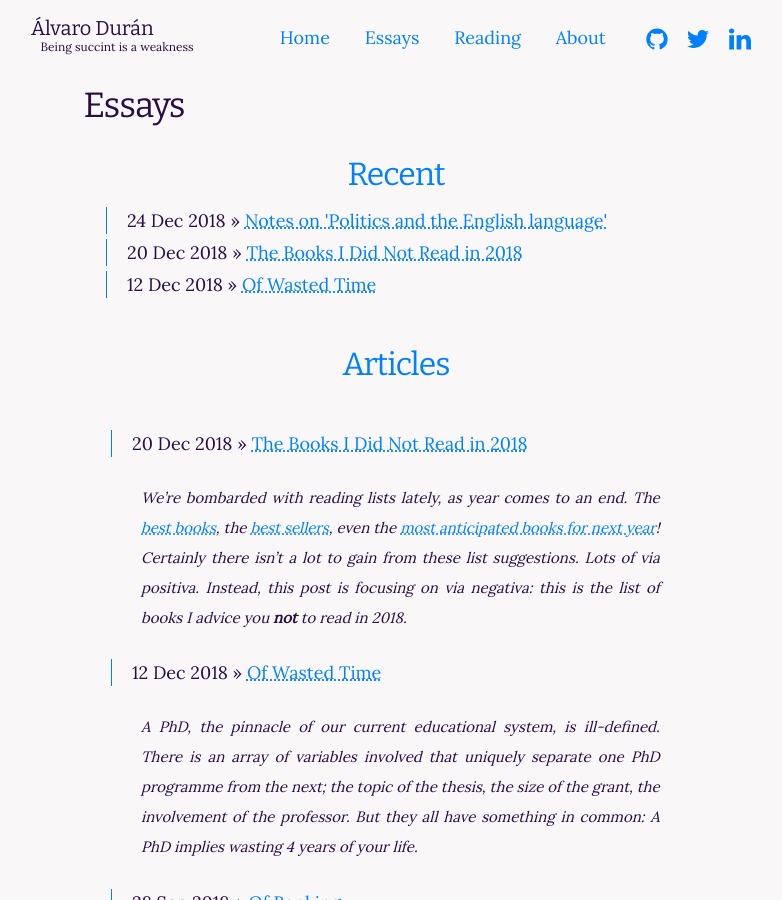
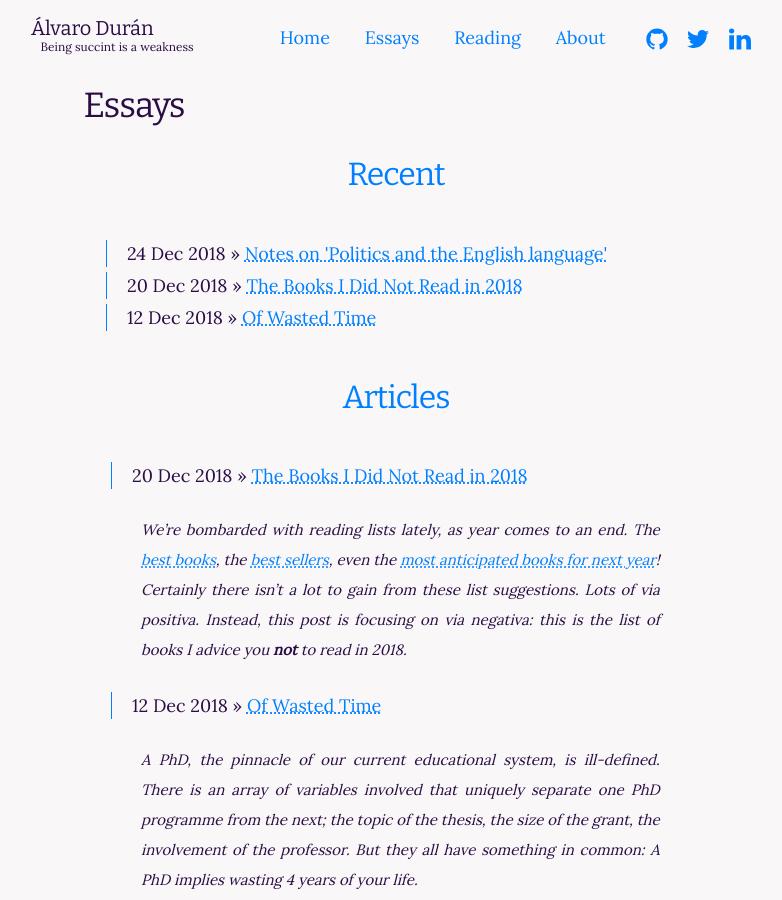
Before and after one commit to ohduran/ohduran.github.io, a Jekyll site: the page built from 01essays.md, in a window 1280 px wide and 900 px high. Shown: the whole window, without its empty margins (244-1026 px from the left). Built offline with Jekyll 4.4.1, drawn with Linux system fonts in a browser that asks for light colours.

Commit message:
edit essay layout

```diff
--- a/_layouts/essays.html
+++ b/_layouts/essays.html
@@ -2,7 +2,7 @@
 layout: page
 ---
 <a id="no-text-decoration" name="{{ category | first }}" href="/essays"><h2 class="post-title">Recent</h2></a>
-<ul class="posts">
+<ul class="posts" style="margin-top: 50px">
     {% for post in site.posts limit:5 %}
       {% unless post.miscellaneous %}
       <li><span>{{ post.date | date_to_string }}</span> &raquo; <a href="{{ post.url }}">{{ post.title }}</a></li>
```
Also changed, not shown: _includes/index-description.md (+1 -1 lines).
